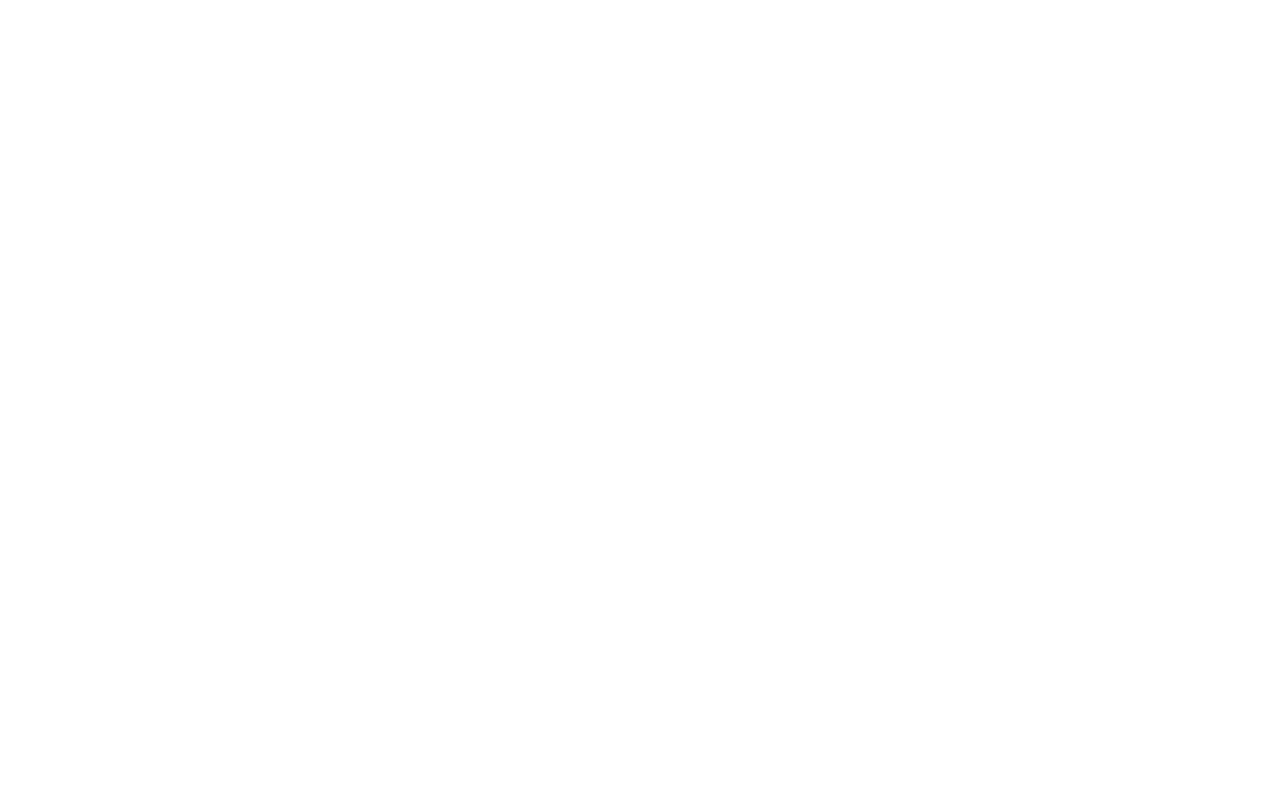
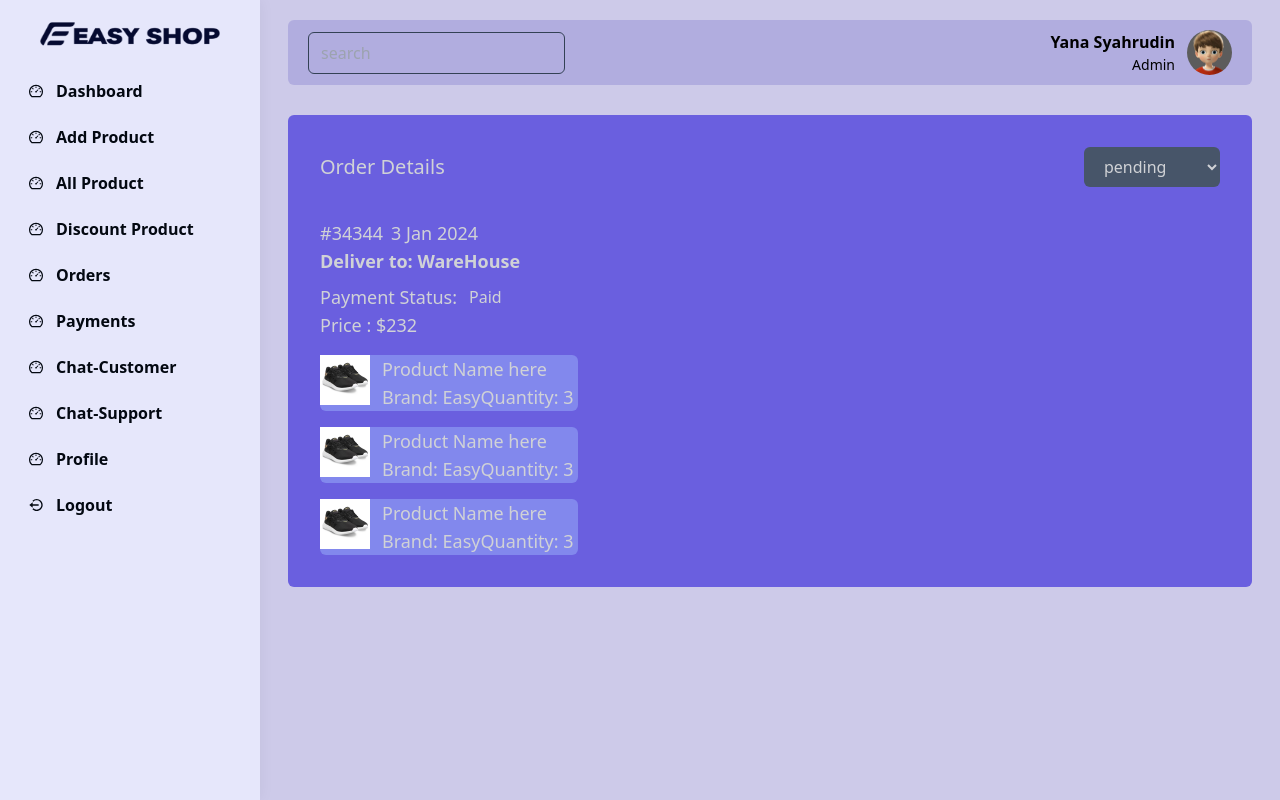
Before and after one commit to yanasyahrudin/ecomm-easyshop-dboard, a React (Create React App) app: page /seller/dashboard/order/details/1 in a window 1280 px wide. Before the commit this address had no page. Built offline with nearby package versions, Linux system fonts and the light colour scheme.

Commit message:
product edit and orders details page design part 3

```diff
--- a/src/router/routes/sellerRoutes.js
+++ b/src/router/routes/sellerRoutes.js
@@ -10,6 +10,7 @@
 const SellerToCostumer = lazy(()=> import('../../views/seller/SellerToCustomer'))
 const Profile = lazy(()=> import('../../views/seller/Profile'))
 const EditProduct = lazy(()=> import('../../views/seller/EditProduct'))
+const OrderDetails = lazy(()=> import('../../views/seller/OrderDetails'))
 
 export const sellerRoutes = [
     {
@@ -82,4 +83,10 @@
         role: 'seller',
         status: 'active'
     },
+    {
+        path: '/seller/dashboard/order/details/:orderId',
+        element: <OrderDetails/>,
+        role: 'seller',
+        status: 'active'
+    },
 ]
--- /dev/null
+++ b/src/views/seller/OrderDetails.jsx
@@ -0,0 +1,118 @@
+/** @format */
+
+import React from "react";
+
+const OrderDetails = () => {
+  return (
+    <div className="px-2 lg:px-7 pt-5">
+      <div className="w-full p-4 bg-[#6a5fdf] rounded-md">
+        <div className="flex justify-between items-center p-4">
+          <h2 className="text-xl text-[#d0d2d6]">Order Details</h2>
+          <select
+            name=""
+            id=""
+            className="px-4 py-2 focus:border-indigo-500 outline-none bg-[#475569] border-slate-700 rounded-md text-[#d0d2d6]"
+          >
+            <option value="">pending</option>
+            <option value="">processing</option>
+            <option value="">warehouse</option>
+            <option value="">placed</option>
+            <option value="">canceled</option>
+          </select>
+        </div>
+
+        <div className="p-4">
+          <div className="flex gap-2 text-lg text-[#d0d2d6]">
+            <h2>#34344</h2>
+            <span>3 Jan 2024</span>
+          </div>
+
+          <div className="flex flex-wrap">
+            <div className="w-[30%]">
+              <div className="pr-3 text-[#d0d2d6] text-lg">
+                <div className="flex flex-col gap-1">
+                  <h2 className="pb-2 font-semibold">
+                    Deliver to: WareHouse
+                  </h2>
+
+                </div>
+
+                <div className="flex justify-start items-center gap-3">
+                  <h2>Payment Status: </h2>
+                  <span className="text-base">Paid</span>
+                </div>
+
+                <span>Price : $232</span>
+
+                <div className="mt-4 flex flex-col gap-4 bg-[#8288ed] rounded-md">
+                  <div className="text-[#d0d2d6]">
+                    <div className="flex gap-3 text-md">
+                      <img
+                        className="w-[50px] h-[50px]"
+                        src="http://localhost:3000/images/category/1.jpg"
+                        alt=""
+                      />
+
+                      <div>
+                        <h2>Product Name here</h2>
+                        <p>
+                          <span>Brand: </span>
+                          <span>Easy</span>
+                          <span className="text-lg">Quantity: 3</span>
+                        </p>
+                      </div>
+                    </div>
+                  </div>
+                </div>
+                <div className="mt-4 flex flex-col gap-4 bg-[#8288ed] rounded-md">
+                  <div className="text-[#d0d2d6]">
+                    <div className="flex gap-3 text-md">
+                      <img
+                        className="w-[50px] h-[50px]"
+                        src="http://localhost:3000/images/category/1.jpg"
+                        alt=""
+                      />
+
+                      <div>
+                        <h2>Product Name here</h2>
+                        <p>
+                          <span>Brand: </span>
+                          <span>Easy</span>
+                          <span className="text-lg">Quantity: 3</span>
+                        </p>
+                      </div>
+                    </div>
+                  </div>
+                </div>
+                <div className="mt-4 flex flex-col gap-4 bg-[#8288ed] rounded-md">
+                  <div className="text-[#d0d2d6]">
+                    <div className="flex gap-3 text-md">
+                      <img
+                        className="w-[50px] h-[50px]"
+                        src="http://localhost:3000/images/category/1.jpg"
+                        alt=""
+                      />
+
+                      <div>
+                        <h2>Product Name here</h2>
+                        <p>
+                          <span>Brand: </span>
+                          <span>Easy</span>
+                          <span className="text-lg">Quantity: 3</span>
+                        </p>
+                      </div>
+                    </div>
+                  </div>
+                </div>
+              </div>
+            </div>
+
+
+          </div>
+        </div>
+      </div>
+    </div>
+  );
+};
+
+export default OrderDetails;
--- a/src/views/seller/Orders.jsx
+++ b/src/views/seller/Orders.jsx
@@ -79,7 +79,7 @@
                   >
                     <div className="flex justify-start items-center gap-4">
 
-                      <Link className="p-[6px] bg-green-500 rounded hover:shadow-lg hover:shadow-green-500/50">
+                      <Link to={`/seller/dashboard/order/details/34`} className="p-[6px] bg-green-500 rounded hover:shadow-lg hover:shadow-green-500/50">
                         <FaEye />
                       </Link>
                     </div>
```
